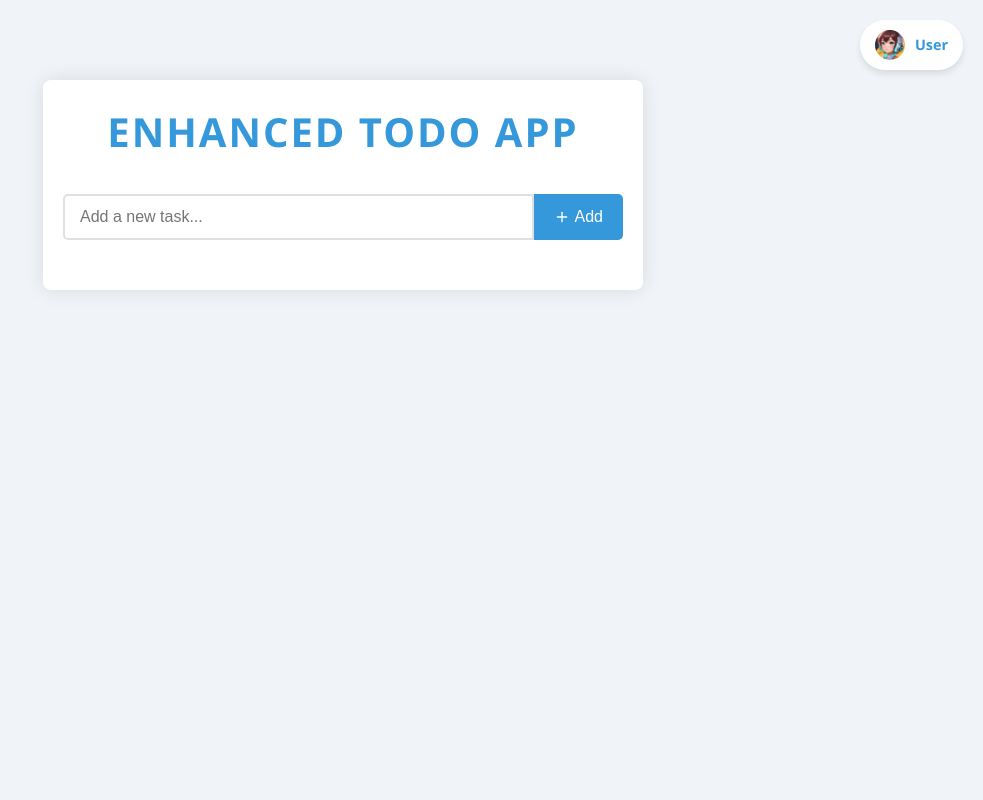
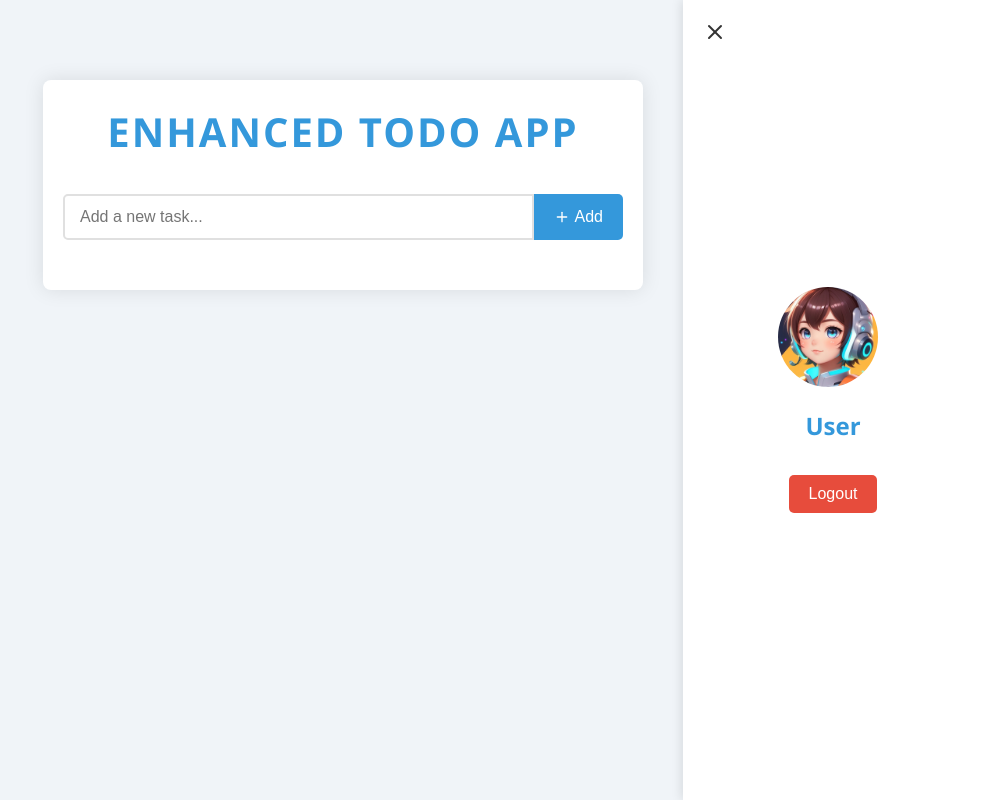
Before and after one commit to umerbaba1/full_stack_todo, a website: page public/todo.html in a window 1280 px wide. Both pictures are taken after a click on the element "User". Shown: the whole page, without its empty margins (297-1280 px from the left). Drawn offline with nearby package versions, Linux system fonts and the light colour scheme; no server answers.

Commit message:
added logout

```diff
--- a/public/todo.css
+++ b/public/todo.css
@@ -259,3 +259,105 @@
       justify-content: flex-end;
     }
   }
+  .user-info {
+    position: fixed;
+    top: 20px;
+    right: 20px;
+    display: flex;
+    align-items: center;
+    background-color: var(--card-background);
+    padding: 8px 12px;
+    border-radius: 25px;
+    box-shadow: 0 2px 4px rgba(0, 0, 0, 0.1);
+    transition: transform 0.3s ease;
+    cursor: pointer;
+    z-index: 100;
+  }
+
+  .user-info:hover {
+    transform: translateY(-2px);
+  }
+
+  .user-avatar, .profile-avatar {
+    width: 30px;
+    height: 30px;
+    border-radius: 50%;
+    object-fit: cover;
+    margin-right: 10px;
+  }
+
+  .username {
+    font-size: 0.9rem;
+    font-weight: bold;
+    color: var(--primary-color);
+  }
+
+  .profile-box {
+    position: fixed;
+    top: 0;
+    right: -300px;
+    width: 300px;
+    height: 100%;
+    background-color: var(--card-background);
+    box-shadow: -2px 0 10px rgba(0, 0, 0, 0.1);
+    transition: right 0.3s ease;
+    z-index: 1000;
+  }
+
+  .profile-box.open {
+    right: 0;
+  }
+
+  .close-btn {
+    position: absolute;
+    top: 20px;
+    left: 20px;
+    background: none;
+    border: none;
+    cursor: pointer;
+    color: var(--text-color);
+    padding: 0;
+  }
+
+  .profile-content {
+    display: flex;
+    flex-direction: column;
+    align-items: center;
+    justify-content: center;
+    height: 100%;
+    padding: 20px;
+  }
+
+  .profile-avatar {
+    width: 100px;
+    height: 100px;
+    margin-bottom: 20px;
+  }
+
+  .profile-username {
+    font-size: 1.5rem;
+    color: var(--primary-color);
+    margin-bottom: 30px;
+  }
+
+  .logout-btn {
+    padding: 10px 20px;
+    background-color: var(--danger-color);
+    color: white;
+    border: none;
+    border-radius: 5px;
+    cursor: pointer;
+    transition: background-color 0.3s ease;
+    font-size: 1rem;
+  }
+
+  .logout-btn:hover {
+    background-color: #c0392b;
+  }
+
+  @media (max-width: 600px) {
+    .profile-box {
+      width: 100%;
+      right: -100%;
+    }
+  }
--- a/public/todo.html
+++ b/public/todo.html
@@ -43,6 +43,19 @@
     </div>
     <div id="paragraph"></div>
 
+    <div class="profile-box" id="profile-box">
+        <button class="close-btn" id="close-profile">
+          <svg viewBox="0 0 24 24" width="24" height="24" stroke="currentColor" stroke-width="2" fill="none" stroke-linecap="round" stroke-linejoin="round">
+            <line x1="18" y1="6" x2="6" y2="18"></line>
+            <line x1="6" y1="6" x2="18" y2="18"></line>
+          </svg>
+        </button>
+        <div class="profile-content">
+          <img src="giff.jpg" alt="User profile" class="profile-avatar"/>
+          <h2 class="profile-username" id="list-user">User</h2>
+          <button class="logout-btn" onclick="logout()">Logout</button>
+        </div>
+      </div>
 
 
     <script src="todo.js">
--- a/public/todo.js
+++ b/public/todo.js
@@ -1,9 +1,31 @@
 const data = document.getElementById("paragraph");
-const  userProfile=document.getElementById("user-info")
 
-userProfile.addEventListener("click",()=>{
 
-})
+  const userInfo = document.getElementById('user-info');
+  const profileBox = document.getElementById('profile-box');
+  const closeProfile = document.getElementById('close-profile');
+
+  userInfo.addEventListener('click', function() {
+    profileBox.classList.add('open');
+  });
+
+  closeProfile.addEventListener('click', function() {
+    profileBox.classList.remove('open');
+  });
+
+  document.addEventListener("click",function(event){
+    console.log(event.target)
+    if(!profileBox.contains(event.target) && !userInfo.contains(event.target)){
+      profileBox.classList.remove("open")
+    }
+  })
+
+  async function logout(){
+    const response= await axios.post("http://localhost:9000/cookie-clear")
+    console.log(response.data.msg)
+    window.location.href="http://localhost:9000/signIN"
+  }
+
 
 let id_no = 0;
 let todo = [];
@@ -19,6 +41,7 @@ async function fetchUsername() {
     );
     const usernameInfo = response.data.username;
     document.getElementById("username").innerText = usernameInfo;
+    document.getElementById("list-user").innerText=usernameInfo
   } catch (err) {
     console.error("Error fetching user info:", error);
   }
```
Also changed, not shown: backend.js (+49 -43 lines).
